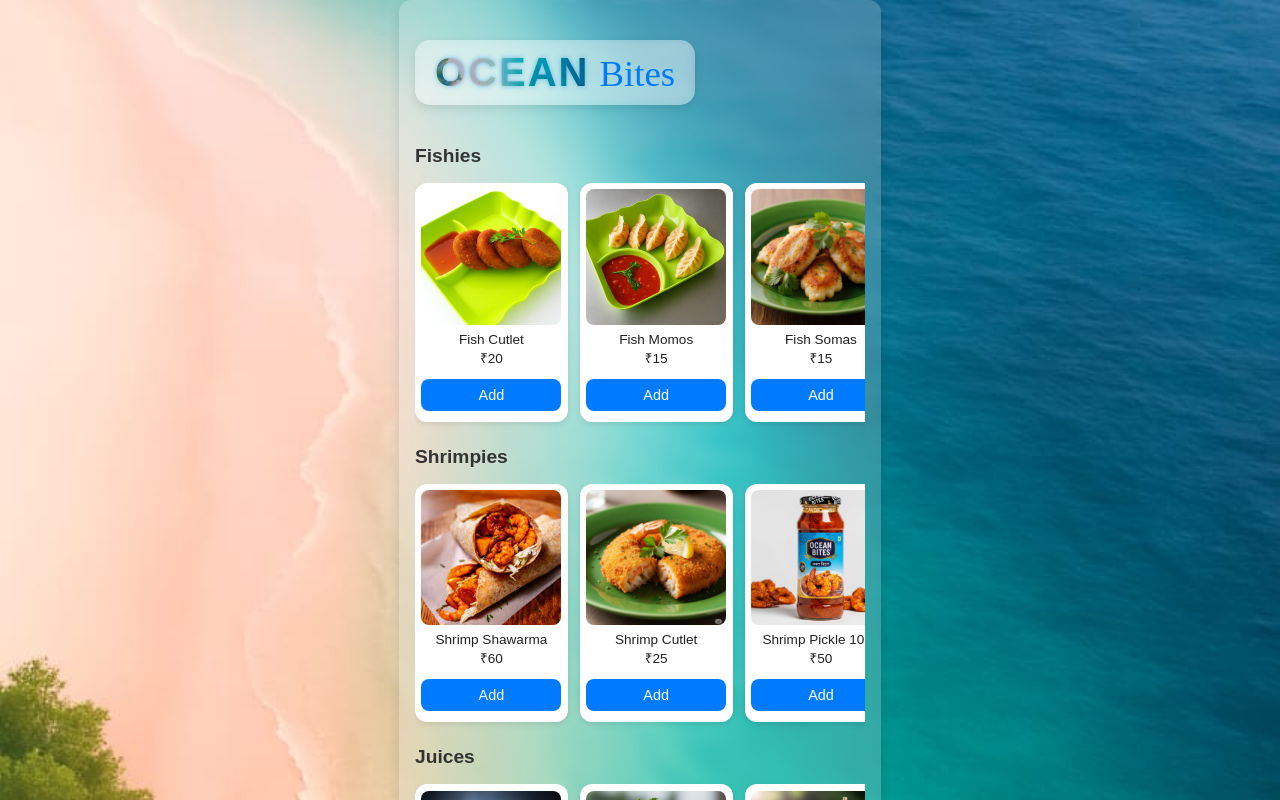
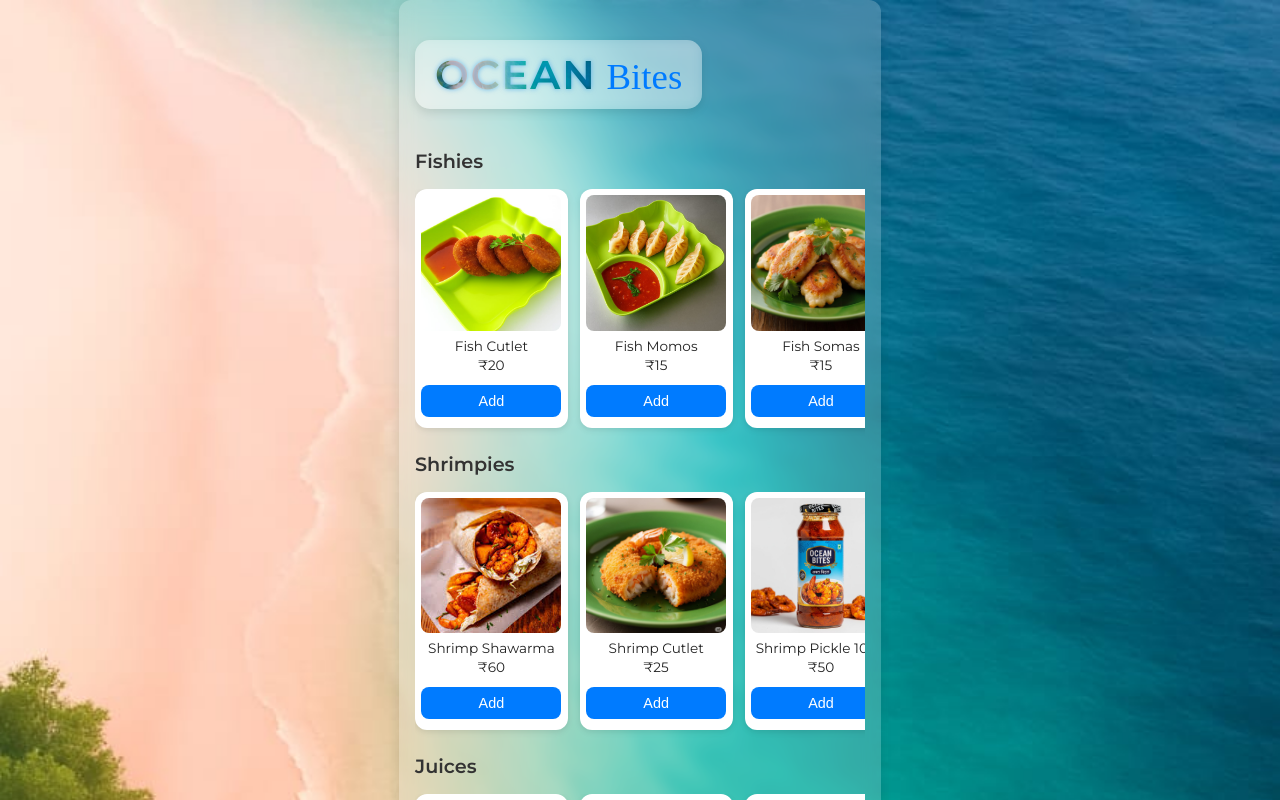
Before and after one commit to gaurabhutbay/OCEANBITES-2025, a React (Create React App) app: page / in a window 1280 px wide. Shown: the top 800 px of the page. Built offline with nearby package versions, Linux system fonts and the light colour scheme; no server answers.

Commit message:
Updated image paths and fixed background image bug

```diff
--- a/public/index.html
+++ b/public/index.html
@@ -21,6 +21,8 @@
     <link rel="apple-touch-icon" href="%PUBLIC_URL%/logo192.png" />
     <link rel="manifest" href="%PUBLIC_URL%/manifest.json" />
 
+    <link href="https://fonts.googleapis.com/css2?family=Montserrat:wght@400;600&display=swap" rel="stylesheet">
+
     <!-- ✅ Good Title for Google Search -->
     <title>Ocean Bites - Fresh Seafood & Mojitos</title>
 
--- a/src/App.css
+++ b/src/App.css
@@ -1,7 +1,7 @@
 /* 🌊 Background + Base styles */
 body {
   font-family: 'Montserrat', sans-serif;
-  background-image: url("../public/ocean.jpg");
+  background-image: url("/public/ocean.jpg");
   background-size: cover;
   background-position: center;
   background-attachment: fixed;
@@ -40,16 +40,14 @@ h2 {
   overflow-x: auto;
   gap: 0.75rem;
   padding-bottom: 0.5rem;
-  scrollbar-width: none;
-  /* Firefox */
+  scrollbar-width: none; /* Firefox */
 }
 
 .product-scroll::-webkit-scrollbar {
-  display: none;
-  /* Chrome, Safari, Edge */
+  display: none; /* Chrome, Safari, Edge */
 }
 
-/* 🛍️ Product Card (if you use it via class, optional) */
+/* 🛍️ Product Card */
 .product-card {
   min-width: 140px;
   max-width: 140px;
@@ -59,7 +57,7 @@ h2 {
   transition: transform 0.2s ease;
   box-shadow: 0 2px 6px rgba(0, 0, 0, 0.1);
   text-align: center;
-  font-family: 'Monstserrat', sans-serif;
+  font-family: 'Montserrat', sans-serif;
 }
 
 .product-card:hover {
@@ -153,7 +151,7 @@ button:hover {
 .ocean-text {
   font-size: 2.5rem;
   font-weight: 800;
-  background: url('/ocean.jpg') center/cover;
+  background: url("/public/ocean.jpg") center/cover;
   -webkit-background-clip: text;
   -webkit-text-fill-color: transparent;
   background-clip: text;
@@ -170,6 +168,7 @@ button:hover {
   color: #007BFF;
 }
 
+/* 📱 Responsive tweaks */
 @media (max-width: 480px) {
   .brand-heading {
     padding: 8px 14px;
```
Also changed, not shown: public/texture.jpg (renamed from public/ocean-texture.jpg).
